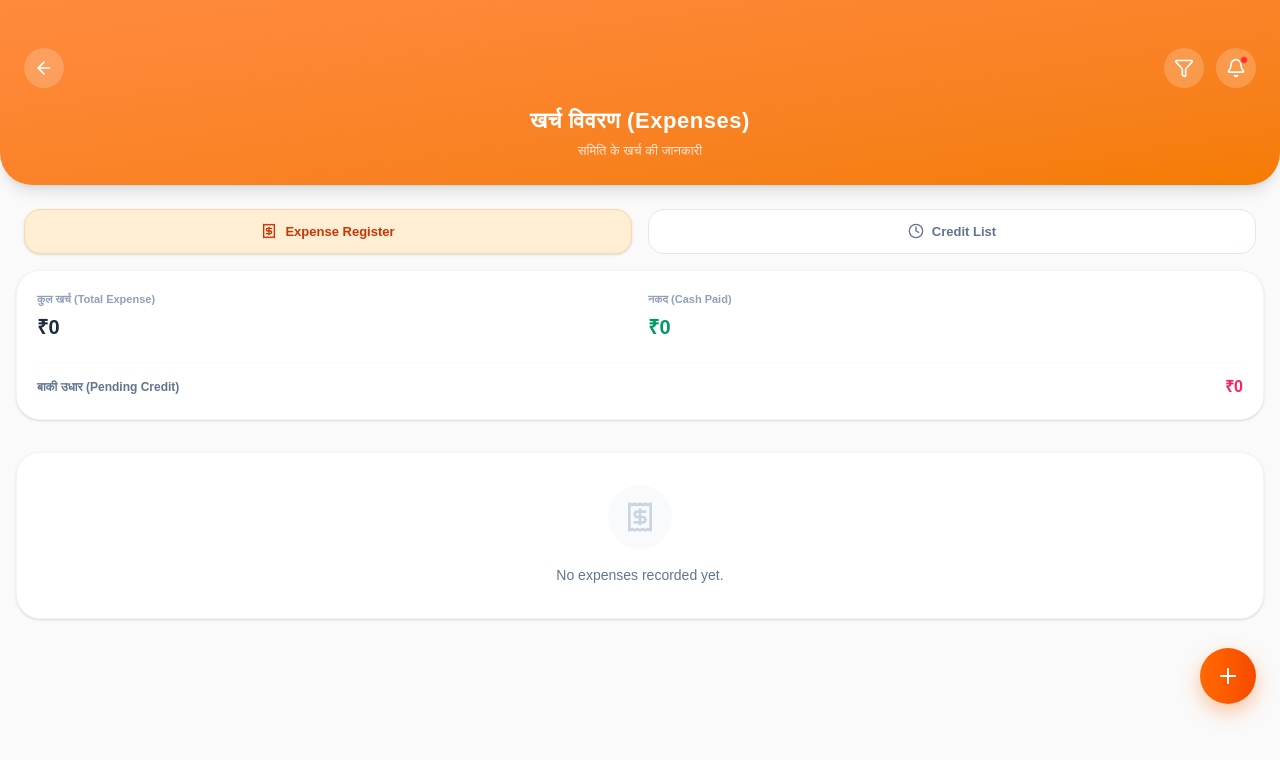
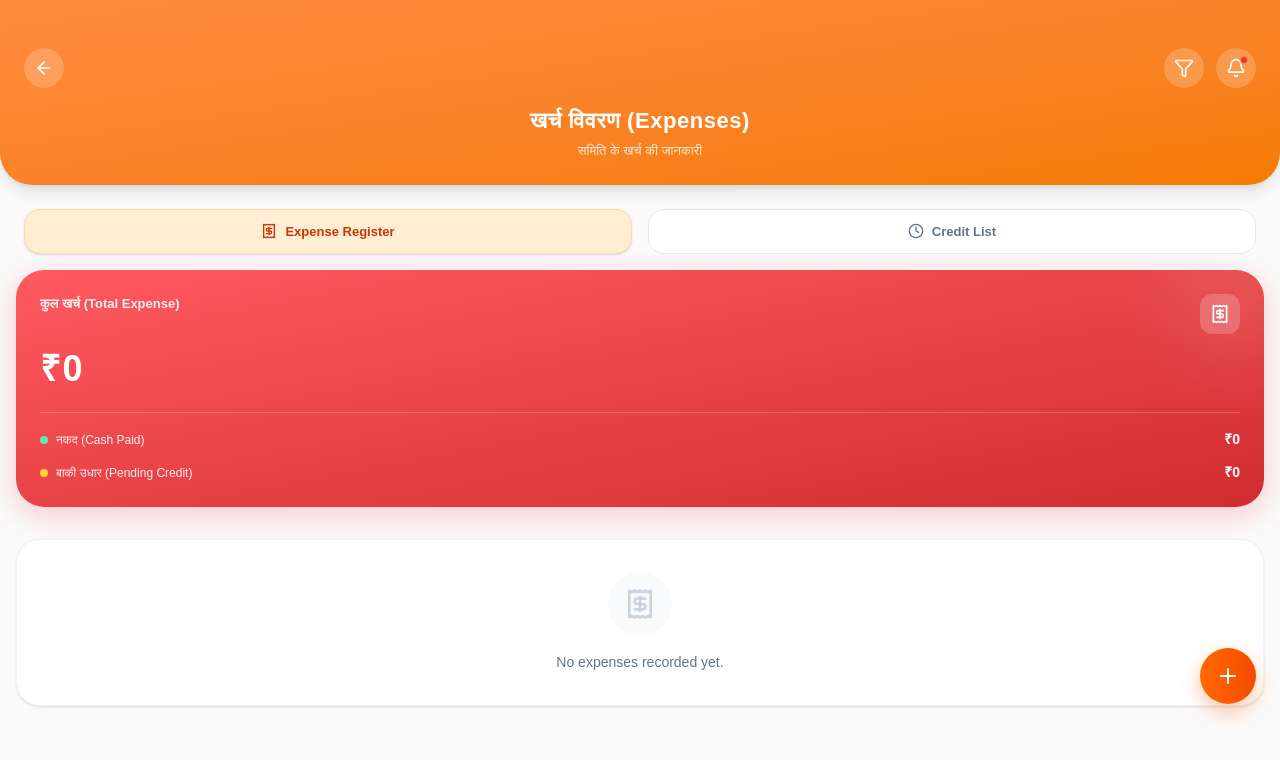
Before and after one commit to ganitwali2025-maker/ganesh-samiti-new, a React (Vite) app: page /expense in a window 1280 px wide. Shown: the top 760 px of the page. Built offline with nearby package versions, Linux system fonts and the light colour scheme.

Commit message:
fix: revert Dashboard and apply Chanda theme to ExpenseScreen stats

```diff
--- a/src/screens/ExpenseScreen.tsx
+++ b/src/screens/ExpenseScreen.tsx
@@ -95,20 +95,36 @@ export function ExpenseScreen() {
       <div className="p-4 flex-1 overflow-y-auto pb-32">
         {activeTab === 'REGISTER' ? (
           <div className="space-y-4">
-             {/* Stats Card */}
-             <div className="bg-white rounded-[24px] p-5 shadow-sm border border-slate-100 grid grid-cols-2 gap-4">
-               <div>
-                 <p className="text-[11px] font-bold text-slate-400 mb-1">कुल खर्च (Total Expense)</p>
-                 <p className="text-[20px] font-extrabold text-slate-800">{formatCurrency(stats.totalExpense)}</p>
-               </div>
-               <div>
-                 <p className="text-[11px] font-bold text-slate-400 mb-1">नकद (Cash Paid)</p>
-                 <p className="text-[20px] font-extrabold text-emerald-600">{formatCurrency(stats.totalPaid)}</p>
-               </div>
-               <div className="col-span-2 pt-3 mt-1 border-t border-slate-50 flex justify-between items-center">
-                 <p className="text-[12px] font-bold text-slate-500">बाकी उधार (Pending Credit)</p>
-                 <p className="text-[16px] font-extrabold text-rose-500">{formatCurrency(stats.outstandingCredit)}</p>
-               </div>
+             {/* Expense Stats Card Box (Chanda Theme Style) */}
+             <div className="bg-gradient-to-br from-[#FF5A5F] to-[#D12B30] rounded-[28px] p-6 text-white shadow-[0_8px_30px_rgba(255,90,95,0.3)] relative overflow-hidden">
+                <div className="absolute top-0 right-0 w-32 h-32 bg-white/10 rounded-full blur-2xl -mr-10 -mt-10 pointer-events-none"></div>
+
+                <div className="flex justify-between items-start mb-2 relative z-10">
+                  <div>
+                    <p className="text-[13px] font-semibold opacity-90">कुल खर्च (Total Expense)</p>
+                  </div>
+                  <div className="w-10 h-10 bg-white/20 rounded-xl flex items-center justify-center backdrop-blur-sm">
+                    <Receipt className="w-5 h-5 text-white" />
+                  </div>
+                </div>
+                <h2 className="text-[36px] font-extrabold tracking-wider mb-4 relative z-10">{formatCurrency(stats.totalExpense)}</h2>
+
+                <div className="flex flex-col gap-3 relative z-10 border-t border-white/20 pt-4">
+                  <div className="flex justify-between items-center">
+                    <div className="flex items-center gap-2">
+                       <div className="w-2 h-2 rounded-full bg-emerald-300"></div>
+                       <p className="text-[12px] opacity-90">नकद (Cash Paid)</p>
+                    </div>
+                    <p className="text-[14px] font-bold">{formatCurrency(stats.totalPaid)}</p>
+                  </div>
+                  <div className="flex justify-between items-center">
+                    <div className="flex items-center gap-2">
+                       <div className="w-2 h-2 rounded-full bg-amber-300"></div>
+                       <p className="text-[12px] opacity-90">बाकी उधार (Pending Credit)</p>
+                    </div>
+                    <p className="text-[14px] font-bold">{formatCurrency(stats.outstandingCredit)}</p>
+                  </div>
+                </div>
              </div>
 
              {/* Expense List */}
```
